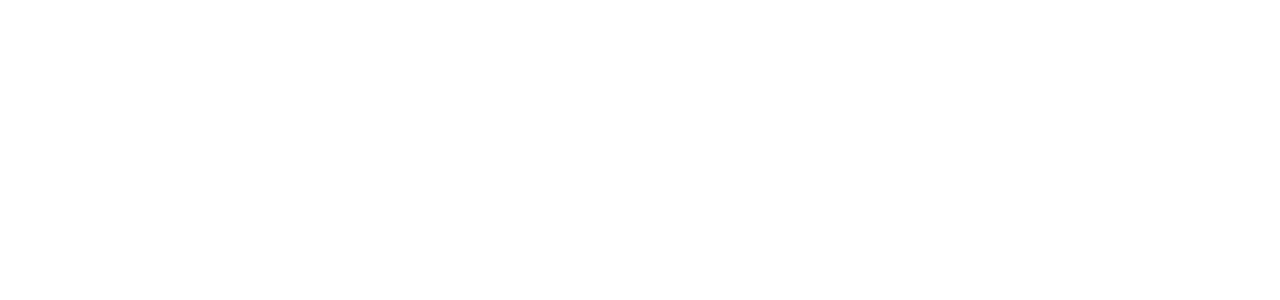
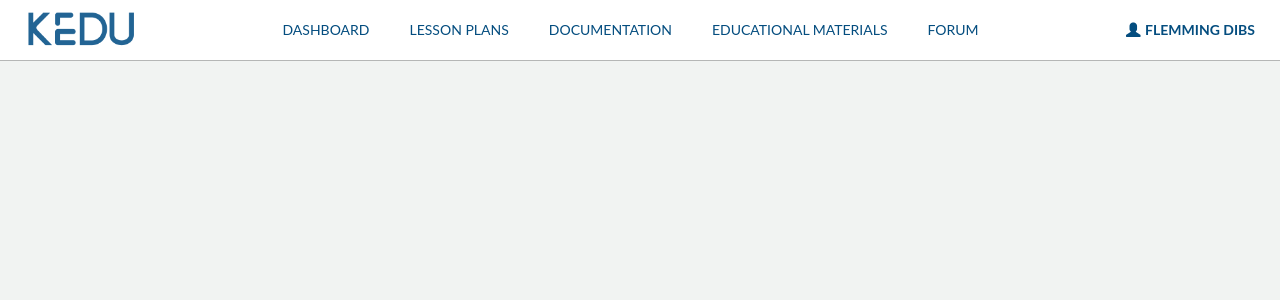
Before and after one commit to erol0020/KuboRobotics, a PHP site: page / in a window 1280 px wide. Before the commit the part shown is empty. Shown: the top 300 px of the page. Run offline with PHP 8.4, Linux system fonts and the light colour scheme.

Commit message:
Tilføjede header

```diff
--- /dev/null
+++ b/css/imports/fonts.css
@@ -0,0 +1,4 @@
+@font-face {
+  font-family: 'Glyphicons Halflings';
+  src: url('glyphicons-halflings-regular.ttf');
+}
--- a/css/main.css
+++ b/css/main.css
@@ -1 +1,51 @@
 @import url('imports/reset.css');
+@import url('imports/fonts.css');
+
+*{
+  box-sizing: border-box;
+}
+.main-wrapper{
+  background-color: #f1f3f2;
+}
+.main-header{
+  width: 100%;
+  height: 60px;
+  padding: 0 25px;
+  display: flex;
+  justify-content: space-between;
+  align-items: center;
+  background-color: #ffffff;
+  box-shadow: 0 1px 0 0 rgba(0,0,0,.25);
+}
+.main-header > .main-logo,
+.main-header > .main-logo img{
+  width: 110px;
+  height: auto;
+}
+.main-header > .main-nav ul,
+.main-header > .main-profile{
+  display: flex;
+  justify-content: space-between;
+  font-family: 'Lato', sans-serif;
+  font-size: 14px;
+  text-transform: uppercase;
+  color: #044d7f;
+}
+.main-header > .main-nav ul a{
+  text-decoration: none;
+  color: inherit;
+  padding: 20px;
+}
+.main-header > .main-nav ul a:hover,
+.main-header > .main-profile:hover{
+  filter: opacity(.5);
+}
+.main-header > .main-profile{
+  text-decoration: none;
+  font-weight: bold;
+}
+.main-header > .main-profile::before{
+  font-family: 'Glyphicons Halflings';
+  content: "\e008";
+  margin-right: 5px;
+}
--- a/index.php
+++ b/index.php
@@ -12,8 +12,31 @@
   <!-- CSS -->
   <link rel="stylesheet" href="css/main.css">
 
+  <!-- Favicon -->
+  <link rel="shortcut icon" type="image/png" href="img/icon.ico">
+
 </head>
-<body>
+<body class="main-wrapper">
+  <header class="main-header">
+    <a class="main-logo" href="./index.php">
+      <img src="img/logo.png" alt="Kedu logo">
+    </a><!--/.main-logo-->
+
+
+    <nav class="main-nav">
+      <ul>
+        <li><a href="#">Dashboard</a></li>
+        <li><a href="#">Lesson Plans</a></li>
+        <li><a href="?page=Documentation">Documentation</a></li>
+        <li><a href="?page=Educational-Materials">Educational Materials</a></li>
+        <li><a href="?page=Forum">Forum</a></li>
+      </ul>
+    </nav><!--/.main-nav-->
+
+    <a href="#" class="main-profile">
+      <span class="profile-icon"></span>Flemming Dibs
+    </a>
+  </header><!--/.main-header-->
 
 </body>
 </html>
```
Also changed, not shown: css/imports/glyphicons-halflings-regular.ttf (added), img/icon.ico (added), img/logo.png (added).
